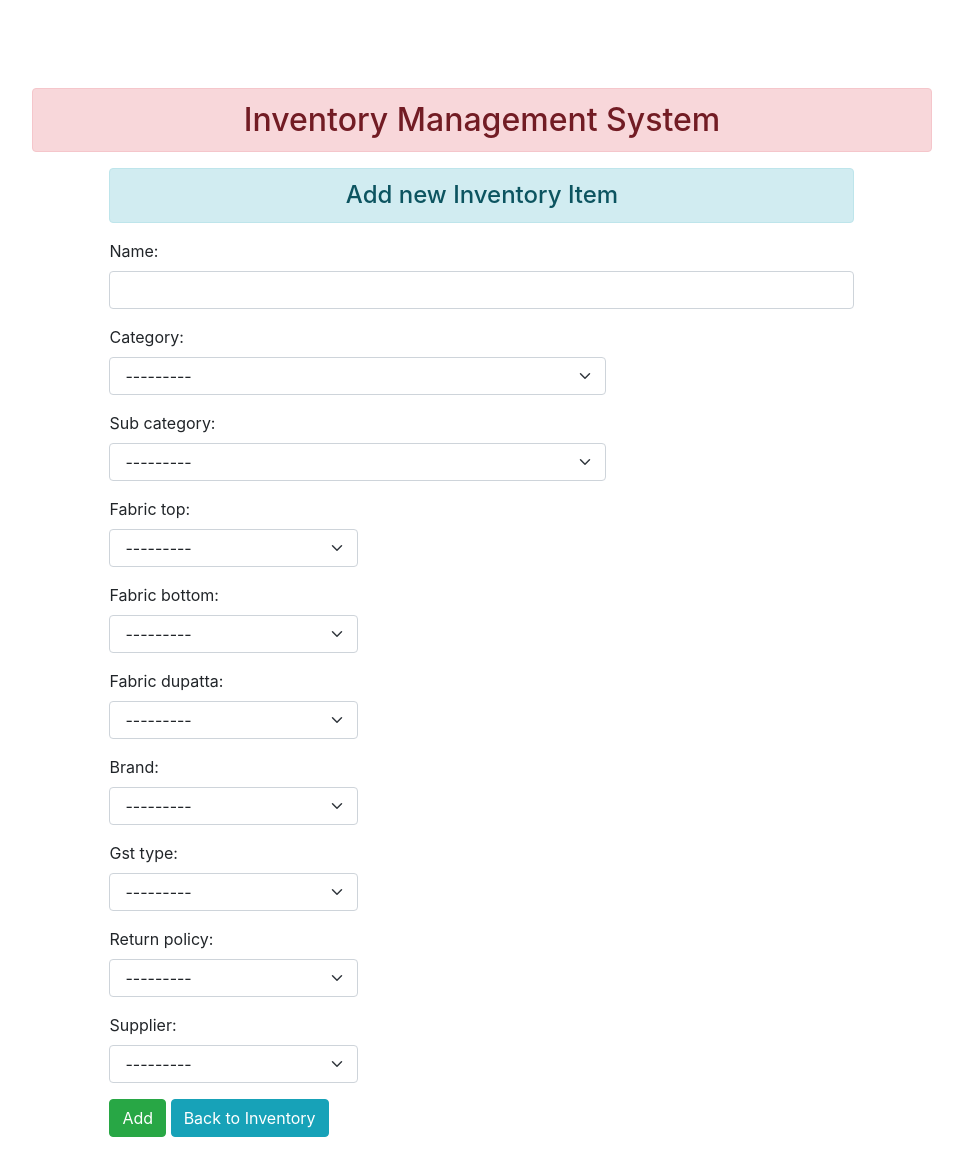
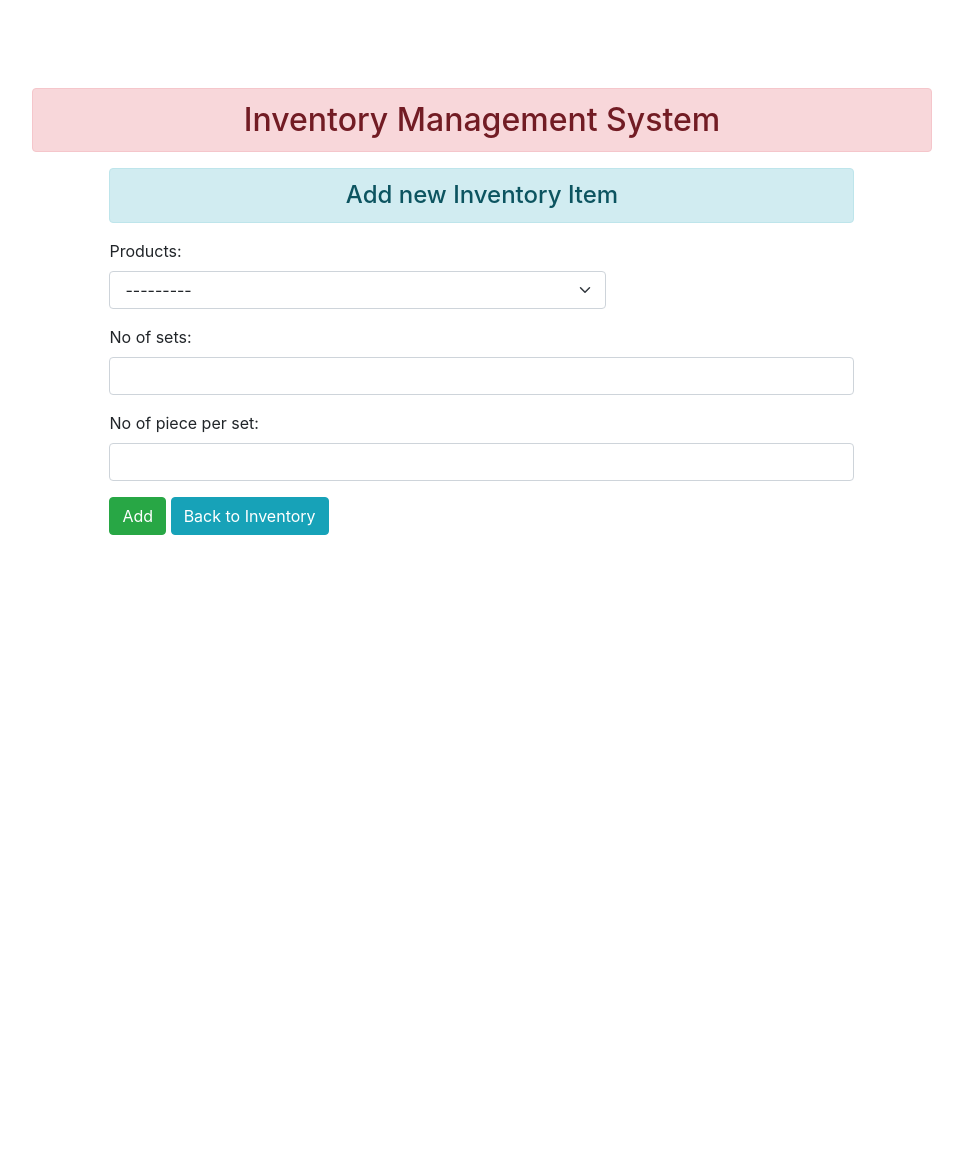
Before and after one commit to vardhanshah138/django-inventory-management, a Django app: page /add_inventory_item in a window 1280 px wide. Shown: the whole page, without its empty margins (308-1271 px from the left). After the commit the page ends 535 px from the top, so only its background shows below. Run offline with Django 3.2, Linux system fonts and the light colour scheme; data that the repository does not hold is empty; some libraries are stand-ins or nearby versions.

Commit message:
updated model & form for inventory

```diff
--- a/crudproject1/enroll/forms.py
+++ b/crudproject1/enroll/forms.py
@@ -127,9 +127,24 @@ class AddProduct(forms.ModelForm):
 
     class Meta:
         model = Products
-        fields = ["name", "category","sub_category","fabric_top","fabric_bottom","fabric_dupatta","brand","gst_type","return_policy","supplier"]
+        fields = ["name", "category","sub_category","fabric_top","fabric_bottom","fabric_dupatta","brand","gst_type","price","weight","return_policy","supplier"]
         widgets = {
             "name": forms.TextInput(attrs={"class": "form-control"}),
+            "price": forms.TextInput(attrs={"class": "form-control"}),
+            "weight": forms.TextInput(attrs={"class": "form-control"}),
             # "type": forms.TextInput(attrs={"class": "form-control"}),
             "other_info": forms.Textarea(attrs={"class": "form-control"}),
         }
+
+class InventoryForm(forms.ModelForm):
+    products = forms.ModelChoiceField(
+        queryset=Products.objects.all(),
+        widget=forms.Select(attrs={"class": "form-select col-sm-8"}),
+    )
+    class Meta:
+        model = Inventory
+        fields = ["products", "no_of_sets","no_of_piece_per_set"]
+        widgets = {
+            "no_of_sets": forms.TextInput(attrs={"class": "form-control"}),
+            "no_of_piece_per_set": forms.TextInput(attrs={"class": "form-control"}),
+        }
--- a/crudproject1/enroll/models.py
+++ b/crudproject1/enroll/models.py
@@ -56,9 +56,13 @@ class ReturnPolicy(models.Model):
     def __str__(self):
         return self.name
 
+
+
 # Create your models here.
 class Products(models.Model):
     name = models.CharField(max_length=70)
+    price = models.PositiveIntegerField(default=5)
+    weight = models.PositiveIntegerField(default=5)
 
     category = models.ForeignKey(
         Category, on_delete=models.CASCADE, related_name="category", default="0"
@@ -87,3 +91,13 @@ class Products(models.Model):
     supplier = models.ForeignKey(
         Supplier, on_delete=models.CASCADE, related_name="supplier", default="0"
     )
+
+    def __str__(self):
+        return self.name
+
+class Inventory(models.Model):
+    products = models.ForeignKey(
+        Products, on_delete=models.CASCADE, related_name="products", default="0"
+    )
+    no_of_sets = models.PositiveIntegerField(max_length=70)
+    no_of_piece_per_set = models.PositiveIntegerField(max_length=70)
--- a/crudproject1/enroll/views.py
+++ b/crudproject1/enroll/views.py
@@ -378,27 +378,27 @@ def update_tax_class(request, id):
 def add_inventory_item(request):
     validate_login(request)
     if request.method == "POST":
-        p1 = AddProduct(request.POST)
+        p1 = InventoryForm(request.POST)
         if p1.is_valid():
             p1.save()
-            p1 = AddProduct()
+            p1 = InventoryForm()
 
     else:
-        p1 = AddProduct()
-    products = Products.objects.all()
+        p1 = InventoryForm()
+    products = Inventory.objects.all()
     return render(request, "enroll/add_inventory.html", {"form": p1, "prod": products})
 
 
 def view_inventory_items(request):
     validate_login(request)
-    products = Products.objects.all()
+    products = Inventory.objects.all()
     return render(request, "enroll/view_inventory.html", {"prod": products})
 
 
 def delete_inventory_item(request, id):
     validate_login(request)
     if request.method == "POST":
-        p = Products.objects.get(pk=id)
+        p = Inventory.objects.get(pk=id)
         p.delete()
         return HttpResponseRedirect("/view_inventory_items")
 
@@ -406,11 +406,11 @@ def delete_inventory_item(request, id):
 def update_inventory_item(request, id):
     validate_login(request)
     if request.method == "POST":
-        p = Products.objects.get(pk=id)
-        form_obj = AddProduct(request.POST, instance=p)
+        p = Inventory.objects.get(pk=id)
+        form_obj = InventoryForm(request.POST, instance=p)
         if form_obj.is_valid():
             form_obj.save()
     else:
-        p = Products.objects.get(pk=id)
-        form_obj = AddProduct(instance=p)
+        p = Inventory.objects.get(pk=id)
+        form_obj = InventoryForm(instance=p)
     return render(request, "enroll/update_inventory.html", {"form": form_obj})
```
Also changed, not shown: crudproject1/enroll/templates/enroll/view_inventory.html (+11 -7 lines).
